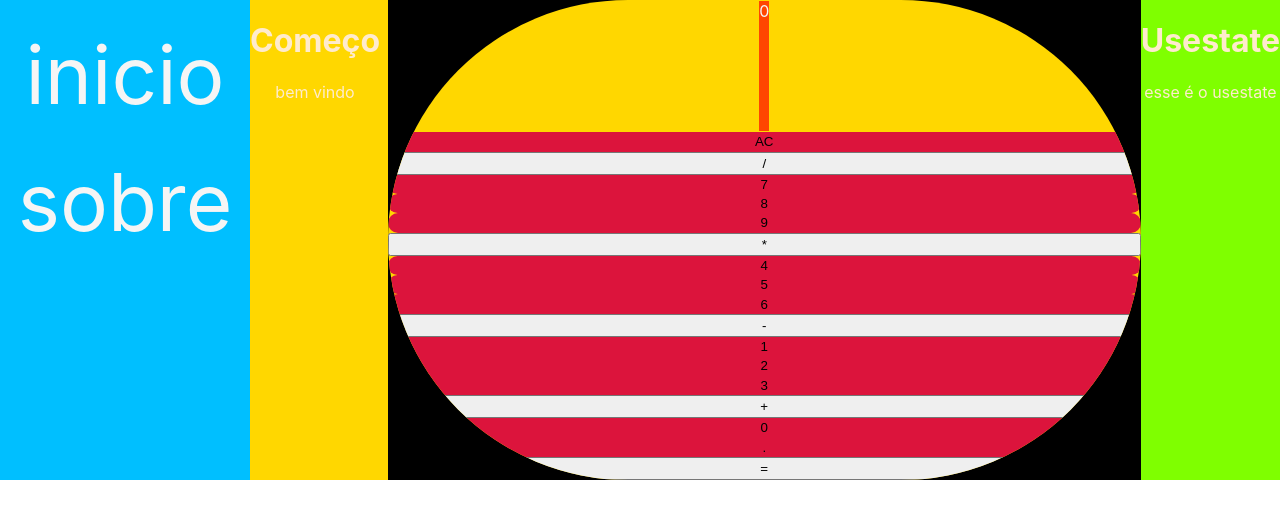
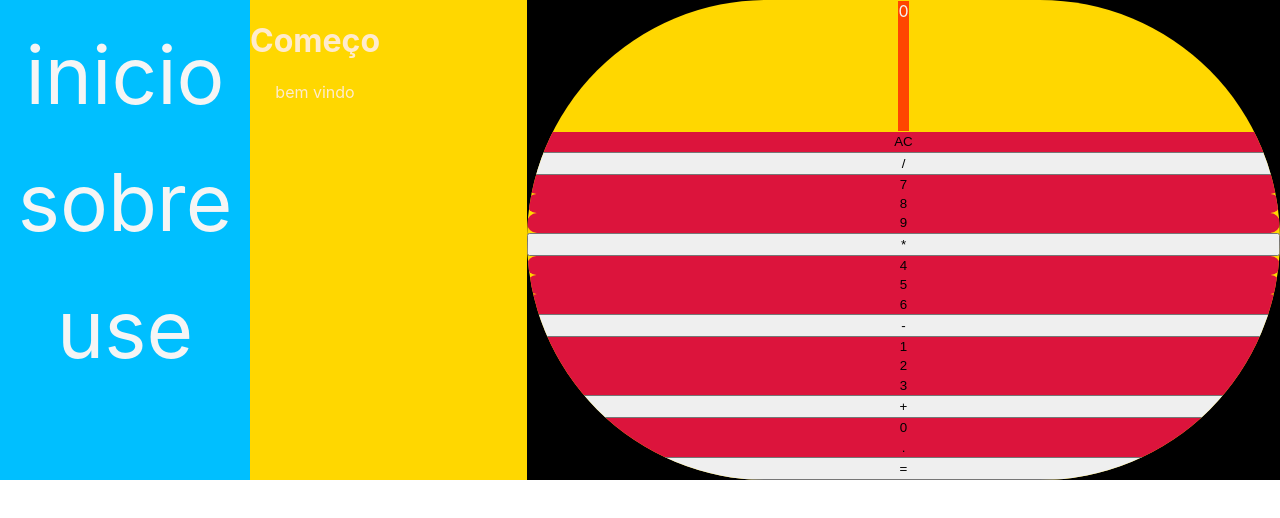
Before and after one commit to viniciusgit2/perfect-react, a React (Create React App) app: page / in a window 1280 px wide. Shown: the top 518 px of the page. Built offline with nearby package versions, Linux system fonts and the light colour scheme.

Commit message:
encaixado e comecando o usestate

```diff
--- a/src/App.jsx
+++ b/src/App.jsx
@@ -1,11 +1,9 @@
 import './App.css'
 import React from 'react'
-
 import { BrowserRouter } from  'react-router-dom' // essa importação mudou
 import Menu from './navegação/Menu'
 import  Contente from './navegação/Contente'
 import Calculadora from './calc/Calculadora'
-import Usestate from './hooks/Usestate'
 const App = props => (
     <div className="App">
         <BrowserRouter>
@@ -14,7 +12,6 @@ const App = props => (
             <Calculadora></Calculadora>
 
         </BrowserRouter>
-        <Usestate></Usestate>
     </div>
 )
  export default App
--- a/src/hooks/Usestate.jsx
+++ b/src/hooks/Usestate.jsx
@@ -1,11 +1,6 @@
-import React from "react";
-import '../App.css'
-const Usestate=props =>(
-<div className="Usestate">
-<h1>Usestate</h1>
-<p>
-esse é o usestate
-</p>
-</div>
-)
+import react,{usestate} from 'react'
+const Usestate=(props)=>{
+    const array=Usestate(0)
+    return(<div className='UseState'><h1>teste</h1></div>)
+}
 export default Usestate
--- a/src/navegação/Contente.jsx
+++ b/src/navegação/Contente.jsx
@@ -1,16 +1,15 @@
 import React from "react";
 import { Routes, Route } from "react-router-dom";
- import  Home from '../../src/Home'
  import  About from '../navegação/About'
  import  Menu from '../navegação/Menu'
-import Usestate from "../hooks/Usestate";
-
+ import Home from "./Home";
+ import Usestate from "../hooks/Usestate";
 const Contente = props => (
   <main className="Contente">
     <Routes>
     <Route path="/About"  element={<About />}></Route>
     <Route path="/" exact element={<Home />} />
-
+    <Route path="./UseState" exact element={<Usestate />} />
     </Routes>
     {/* --------------------------------------------------- */}
   </main>
--- a/src/Home.jsx
+++ b/src/navegação/Home.jsx
@@ -1,5 +1,5 @@
 import React from "react";
-import './App.css'
+import '../App.css'
 const Home=props =>(
 <div className="Home">
 <h1>Começo</h1>
--- a/src/navegação/Menu.jsx
+++ b/src/navegação/Menu.jsx
@@ -12,7 +12,9 @@ const Menu=props =>(
             <li>
             <a href="./about">sobre</a>
             </li>
-
+            <li>
+            <a href="../UseState">use</a>
+            </li>
         </ul>
     </nav>
 </aside>
```
